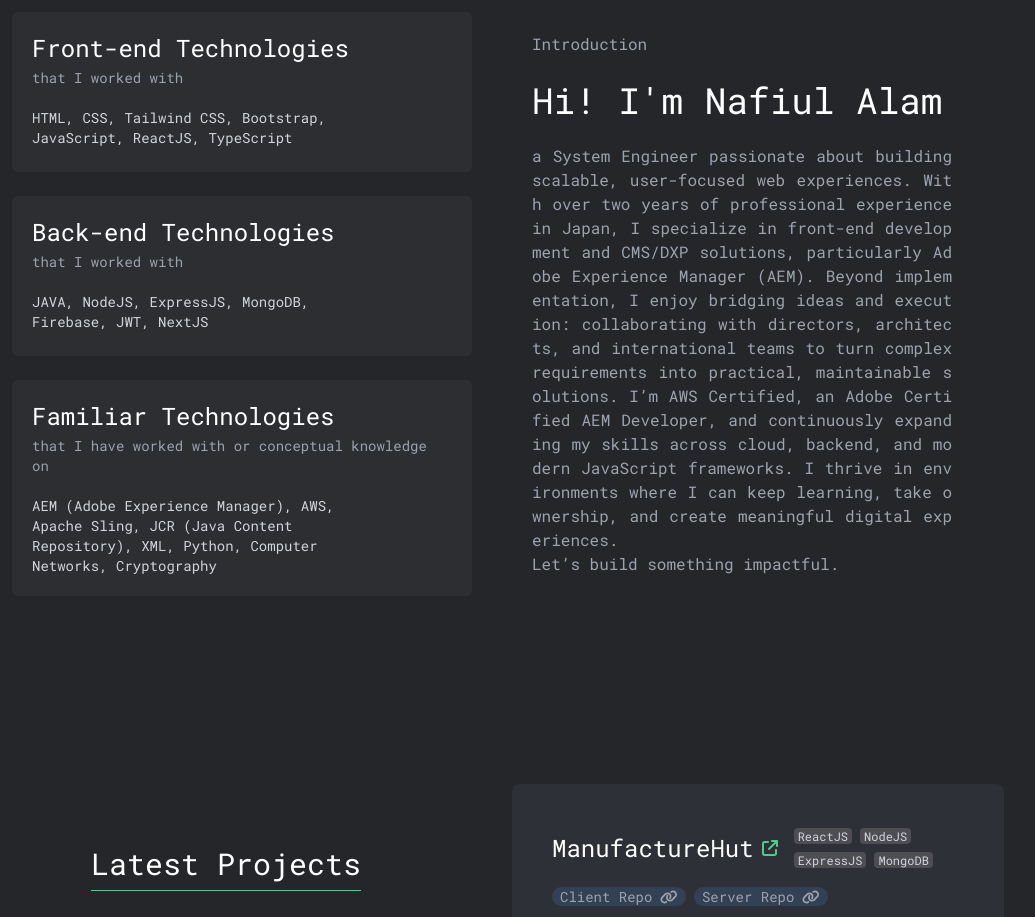
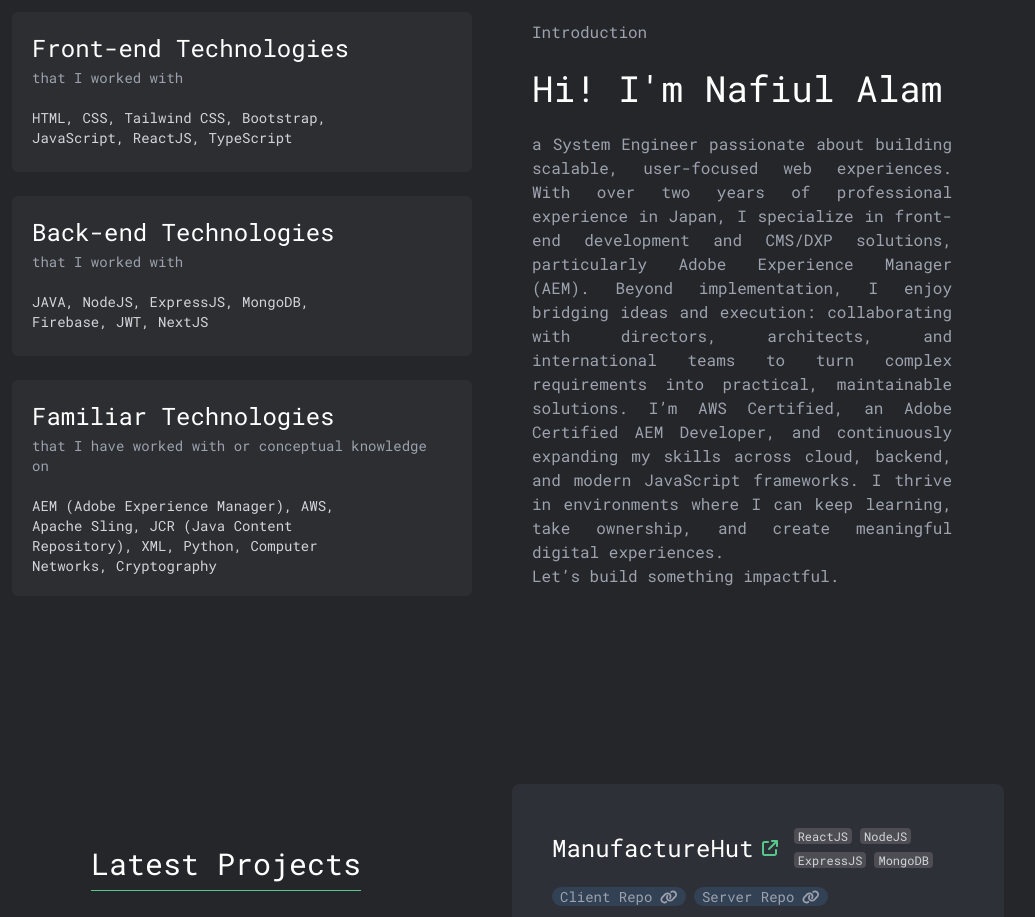
Before and after one commit to NafiulA/myportfolio, a React (Create React App) app: page / in a window 1280 px wide. Shown: the part 980-1897 px from the top of the page, without its empty margins (148-1183 px from the left). Built offline with nearby package versions, Linux system fonts and the light colour scheme; no server answers.

Commit message:
change resume link

```diff
--- a/src/Pages/Home/About.js
+++ b/src/Pages/Home/About.js
@@ -28,7 +28,7 @@ const About = () => {
                     <div>
                         <p className='py-3 text-white text-4xl'>Hi! I'm Nafiul Alam</p>
                     </div>
-                    <div className='py-3 max-w-md text-gray-400 text-justify break-all'>
+                    <div className='py-3 max-w-md text-gray-400 text-justify'>
                         <p>a System Engineer passionate about building scalable, user-focused web experiences. With over two years of professional experience in Japan, I specialize in front-end development and CMS/DXP solutions, particularly Adobe Experience Manager (AEM). Beyond implementation, I enjoy bridging ideas and execution: collaborating with directors, architects, and international teams to turn complex requirements into practical, maintainable solutions. I’m AWS Certified, an Adobe Certified AEM Developer, and continuously expanding my skills across cloud, backend, and modern JavaScript frameworks. I thrive in environments where I can keep learning, take ownership, and create meaningful digital experiences.
                            <br /> Let’s build something impactful.</p>
                     </div>
--- a/src/Pages/Shared/Header.js
+++ b/src/Pages/Shared/Header.js
@@ -29,7 +29,7 @@ const Header = () => {
                 </ul>
             </div>
             <div className="navbar-end">
-                <a href='https://drive.google.com/file/d/1RLfHyQqH55A7V_8vNovmfMp1sGZ9De0u/view?usp=share_link' target="_blank" rel="noreferrer" className='bg-[#333438] flex items-center mr-3 p-2 text-xs lg:hidden rounded hover:bg-[#2D2E32] hover:text-[#57C78E] transition-all duration-500 ease-in-out'>
+                <a href='https://drive.google.com/file/d/1A2B-h7ksFwGqpGZpHke5aZzzyrrnLdrH/view?usp=drive_link' target="_blank" rel="noreferrer" className='bg-[#333438] flex items-center mr-3 p-2 text-xs lg:hidden rounded hover:bg-[#2D2E32] hover:text-[#57C78E] transition-all duration-500 ease-in-out'>
                     <FontAwesomeIcon icon={faFilePdf}></FontAwesomeIcon>
                     <p className='pl-2'>My Resume</p>
                 </a>
@@ -61,7 +61,7 @@ const Header = () => {
                         <FontAwesomeIcon icon={faLinkedinIn}></FontAwesomeIcon>
                         <p className='pl-2'>LinkedIn</p>
                     </a>
-                    <a href='https://drive.google.com/file/d/1RLfHyQqH55A7V_8vNovmfMp1sGZ9De0u/view?usp=share_link' target="_blank" rel="noreferrer" className='bg-[#333438] flex items-center mr-5 p-2 rounded hover:bg-[#2D2E32] hover:text-[#57C78E] transition-all duration-500 ease-in-out'>
+                    <a href='https://drive.google.com/file/d/1A2B-h7ksFwGqpGZpHke5aZzzyrrnLdrH/view?usp=drive_link' target="_blank" rel="noreferrer" className='bg-[#333438] flex items-center mr-5 p-2 rounded hover:bg-[#2D2E32] hover:text-[#57C78E] transition-all duration-500 ease-in-out'>
                         <FontAwesomeIcon icon={faFilePdf}></FontAwesomeIcon>
                         <p className='pl-2'>My Resume</p>
                     </a>
```
Also changed, not shown: 1 other file (tests, documents, lock files or other folders).
